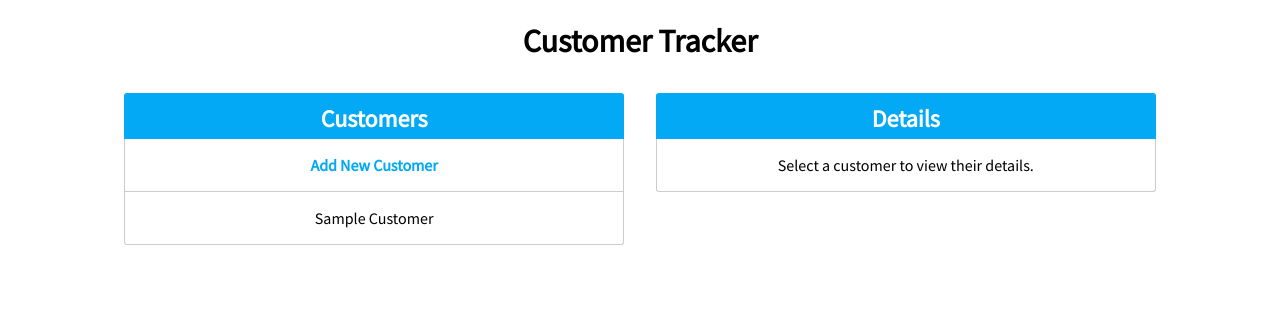
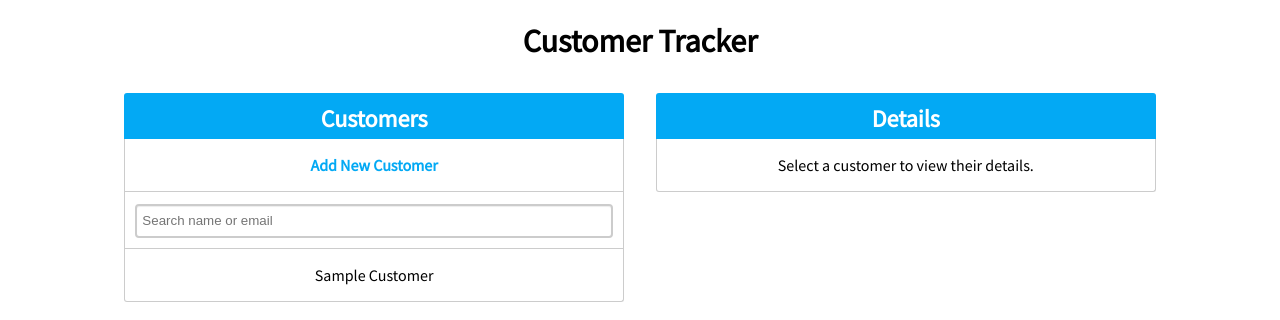
Before and after one commit to ddobson/customer-tracker, a React app: page / in a window 1280 px wide. Built offline with nearby package versions, Linux system fonts and the light colour scheme; data requests are answered from the project's data file.

Commit message:
Implement Search Feature
- Add SearchBar component
- Filter through customer names and email on search input

```diff
--- a/src/components/CustomerTable.jsx
+++ b/src/components/CustomerTable.jsx
@@ -1,17 +1,46 @@
 import React from 'react';
 
 import CustomerRow from './CustomerRow';
+import SearchBar from './SearchBar';
 
 class CustomerTable extends React.Component {
   constructor(props) {
     super(props);
 
     this.state = {
-      listedCustomers: this.props.customers
+      showFiltered: false,
+      filteredCustomers: []
     };
+
+    this.searchCustomers = this.searchCustomers.bind(this);
+    this.filterCusutomers = this.filterCusutomers.bind(this);
+  }
+
+  searchCustomers(keyWord) {
+    if (keyWord) {
+      const filteredCustomers = this.filterCusutomers(keyWord);
+      this.setState({ filteredCustomers, showFiltered: true });
+    } else {
+      this.setState({ showFiltered: false });
+    }
+  }
+
+  filterCusutomers(keyWord) {
+    const customers = this.props.customers;
+    const regex = new RegExp(keyWord, 'gi');
+
+    return customers.filter((customer) => {
+      return customer.name.match(regex) || customer.email.match(regex);
+    });
   }
 
   render() {
+    let customers = this.props.customers;
+
+    if (this.state.showFiltered) {
+      customers = this.state.filteredCustomers;
+    }
+
     return (
       <div className="col-xs-12 col-md-6">
         <div className="content-wrap center-text">
@@ -21,7 +50,8 @@ class CustomerTable extends React.Component {
             <div className="content-item">
               <p className="new-customer-cta customer-row" onClick={ () => this.props.setNewStatus(true) }>Add New Customer</p>
             </div>
-            { this.state.listedCustomers.map((customer, i) =>
+            <SearchBar searchCustomers={ this.searchCustomers }/>
+            { customers.map((customer, i) =>
               <CustomerRow key={`customer-${i}`} customer={customer} showCustomer={ this.props.showCustomer }/>)
             }
         </div>
--- /dev/null
+++ b/src/components/SearchBar.jsx
@@ -0,0 +1,31 @@
+import React from 'react';
+
+import '../styles/forms.css';
+
+class SearchBar extends React.Component {
+  constructor(props) {
+    super(props);
+
+    this.handleInput = this.handleInput.bind(this);
+  }
+
+  handleInput(event) {
+    event.preventDefault();
+
+    this.props.searchCustomers(event.target.value);
+  }
+
+  render() {
+    return (
+      <div className="content-item">
+        <div action="search" className="customer-form" >
+          <label className="search">
+            <input type="search" placeholder="Search name or email" onChange={ this.handleInput }/>
+          </label>
+        </div>
+      </div>
+    );
+  }
+}
+
+export default SearchBar;
--- a/src/styles/forms.css
+++ b/src/styles/forms.css
@@ -16,7 +16,7 @@
   margin-bottom: 3px;
   text-align: left;
 }
-.customer-form input[type="text"], .customer-form input[type="email"] {
+.customer-form input[type="text"], .customer-form input[type="email"], .customer-form input[type="search"] {
   border: 2px solid #CCC;
   border-radius: 4px;
   box-shadow: inset 0 1px 1px rgba(0, 0, 0, 0.075);
@@ -44,3 +44,11 @@
   color: #333;
   background-color: #EBEBEB;
 }
+
+label.search {
+  margin-bottom: 0;
+}
+
+label.search input[type="search"] {
+  margin-bottom: 0;
+}
```
